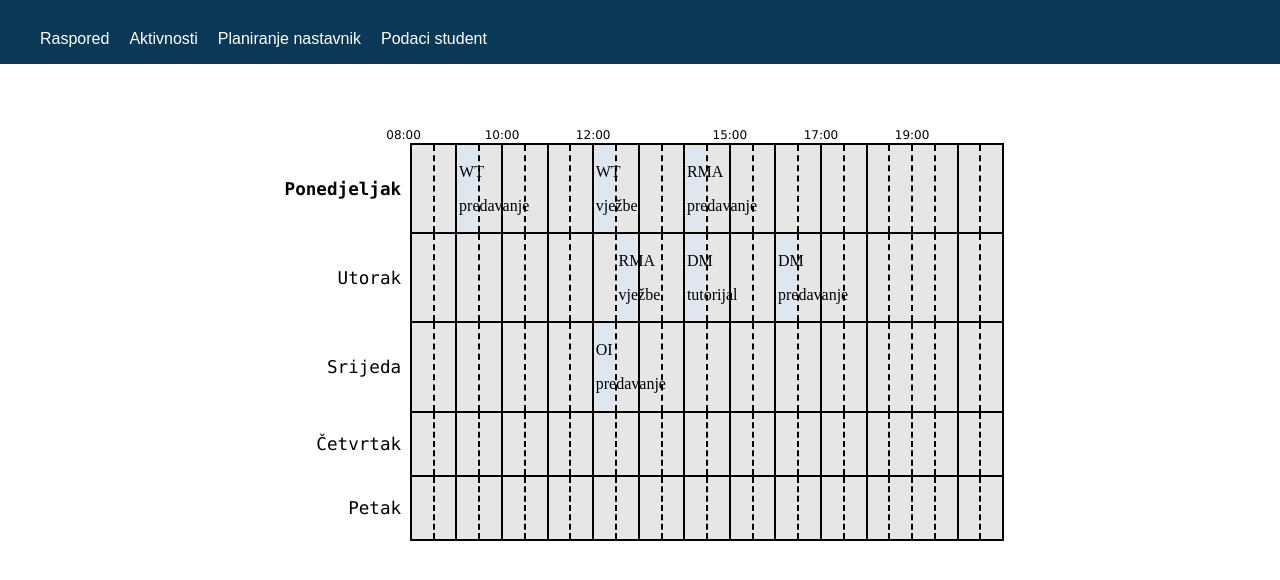
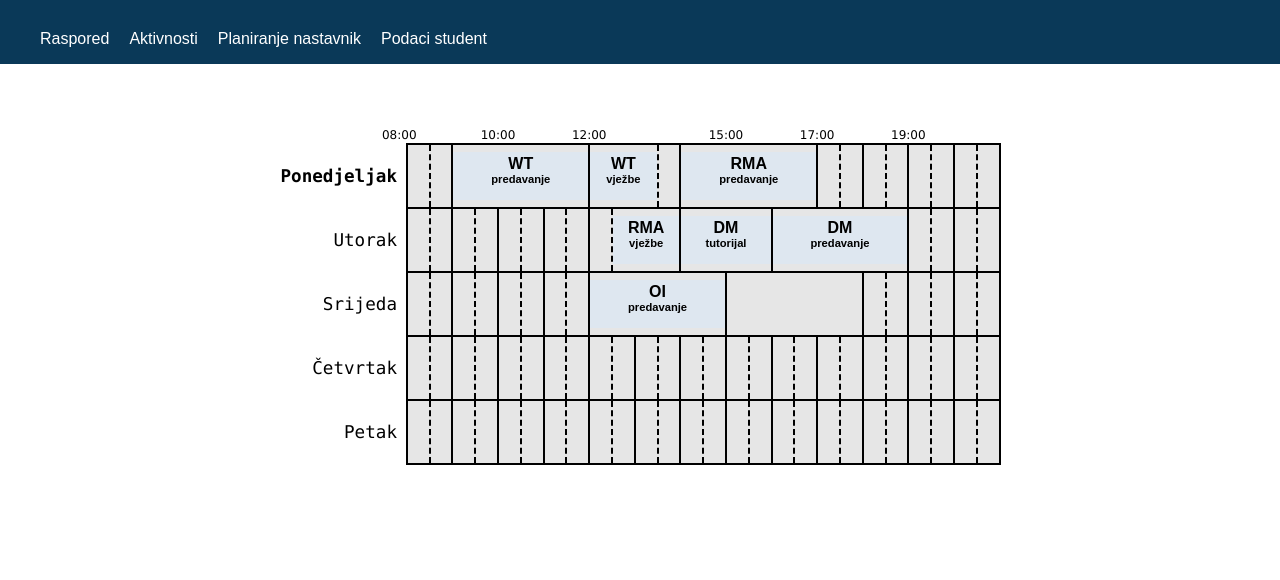
Before and after one commit to zlxxo/Web-Technologies-Project, a plain HTML site: page raspored/raspored.html in a window 1280 px wide. Drawn offline with Linux system fonts and the light colour scheme.

Commit message:
zadatak 1 - promijenio dio za sadržaj tabele, dodijelio klase svakom elementu tabele

```diff
--- a/raspored/raspored.css
+++ b/raspored/raspored.css
@@ -15,8 +15,7 @@ table {
 }
 
 td {
-    width: 1.1em;
-    padding: 0.1em;
+    width: 1.3em;
 }
 
 tr {
@@ -33,7 +32,7 @@ table, tr, td {
 
 .dan {
     text-align: right;
-    padding: 0.5em;
+    padding-right: 0.5em;
     font-size: 1.1em;
     font-family: "Lucida Console", Courier, monospace;
 }
@@ -54,40 +53,46 @@ table, tr, td {
     border-width: 2px;
     border-color: black;
     border-style: solid;
+    margin: 0%;
+    padding: 0%;
 }
 
-.sat:nth-child(2n) {
+.cijeli {
     border-right-style: dashed;
 }
 
-.sat:nth-child(2n + 1) {
+.pola {
     border-left-style: dashed;
-}
-
-.sat:nth-child(24) {
-    border-left-style: dashed;
-}
-
-.sat:nth-child(23) {
-    border-right-style: dashed;
 }
 
 .cas {
     background-color: #dee7f0;
-    height: 100%;
-    width: 100%;
+    padding: 0.2em;
 }
 
-.predavanje {
-    columns: 1.1em 6;
+.cas p {
+    text-align: center;
+    font-family: Arial, Helvetica, sans-serif;
+    font-weight: bolder;
 }
 
-.vjezbe {
-    columns: 1.1em 3;
+.cas .predmet {
+    font-size: 1em;
+    margin-bottom: 0%;
+    margin-top: 0%;
 }
 
-.tutorijal {
-    columns: 1.1em 4;
+.cas .tip {
+    margin-top: 0%;
+    font-size: 0.7em;
+}
+
+.pola.predavanje, .pola.tutorijal {
+    border-left-style: dashed;
+}
+
+.cijeli.vjezbe, .pola.predavanje, .pola.tutorijal {
+    border-right-style: dashed;
 }
 
 #meni {
--- a/raspored/raspored.html
+++ b/raspored/raspored.html
@@ -35,183 +35,151 @@
                 </tr>
                 <tr>
                     <td class="prvi dan" colspan="4">Ponedjeljak</td>
-                    <td class="sat"></td>
-                    <td class="sat"></td>
-                    <td class="sat">
-                        <div class="cas predavanje">
+                    <td class="sat cijeli"></td>
+                    <td class="sat pola"></td>
+                    <td class="sat cijeli predavanje" colspan="6">
+                        <div class="cas">
                             <p class="predmet">WT</p>
                             <p class="tip">predavanje</p>
                         </div>
                     </td>
-                    <td class="sat"></td>
-                    <td class="sat"></td>
-                    <td class="sat"></td>
-                    <td class="sat"></td>
-                    <td class="sat"></td>
-                    <td class="sat">
-                        <div class="cas vjezbe">
+                    <td class="sat cijeli vjezbe" colspan="3">
+                        <div class="cas">
                             <p class="predmet">WT</p>
                             <p class="tip">vježbe</p>
                         </div>
                     </td>
-                    <td class="sat"></td>
-                    <td class="sat"></td>
-                    <td class="sat"></td>
-                    <td class="sat">
-                        <div class="cas predavanje">
+                    <td class="sat pola"></td>
+                    <td class="sat cijeli predavanje" colspan="6">
+                        <div class="cas">
                             <p class="predmet">RMA</p>
                             <p class="tip">predavanje</p>
                         </div>
                     </td>
-                    <td class="sat"></td>
-                    <td class="sat"></td>
-                    <td class="sat"></td>
-                    <td class="sat"></td>
-                    <td class="sat"></td>
-                    <td class="sat"></td>
-                    <td class="sat"></td>
-                    <td class="sat"></td>
-                    <td class="sat"></td>
-                    <td class="sat"></td>
-                    <td class="sat"></td>
-                    <td class="sat"></td>
-                    <td class="sat"></td>
+                    <td class="sat cijeli"></td>
+                    <td class="sat pola"></td>
+                    <td class="sat cijeli"></td>
+                    <td class="sat pola"></td>
+                    <td class="sat cijeli"></td>
+                    <td class="sat pola"></td>
+                    <td class="sat cijeli"></td>
+                    <td class="sat pola"></td>
                 </tr>
                 <tr>
                     <td class="dan" colspan="4">Utorak</td>
-                    <td class="sat"></td>
-                    <td class="sat"></td>
-                    <td class="sat"></td>
-                    <td class="sat"></td>
-                    <td class="sat"></td>
-                    <td class="sat"></td>
-                    <td class="sat"></td>
-                    <td class="sat"></td>
-                    <td class="sat"></td>
-                    <td class="sat">
-                        <div class="cas vjezbe">
+                    <td class="sat cijeli"></td>
+                    <td class="sat pola"></td>
+                    <td class="sat cijeli"></td>
+                    <td class="sat pola"></td>
+                    <td class="sat cijeli"></td>
+                    <td class="sat pola"></td>
+                    <td class="sat cijeli"></td>
+                    <td class="sat pola"></td>
+                    <td class="sat cijeli"></td>
+                    <td class="sat pola vjezbe" colspan="3">
+                        <div class="cas">
                             <p class="predmet">RMA</p>
                             <p class="tip">vježbe</p>
                         </div>
                     </td>
-                    <td class="sat"></td>
-                    <td class="sat"></td>
-                    <td class="sat">
-                        <div class="cas tutorijal">
+                    <td class="sat cijeli tutorijal" colspan="4">
+                        <div class="cas">
                             <p class="predmet">DM</p>
                             <p class="tip">tutorijal</p>
                         </div>
                     </td>
-                    <td class="sat"></td>
-                    <td class="sat"></td>
-                    <td class="sat"></td>
-                    <td class="sat">
-                        <div class="cas predavanje">
+                    <td class="sat cijeli predavanje" colspan="6">
+                        <div class="cas">
                             <p class="predmet">DM</p>
                             <p class="tip">predavanje</p>
                         </div>
                     </td>
-                    <td class="sat"></td>
-                    <td class="sat"></td>
-                    <td class="sat"></td>
-                    <td class="sat"></td>
-                    <td class="sat"></td>
-                    <td class="sat"></td>
-                    <td class="sat"></td>
-                    <td class="sat"></td>
-                    <td class="sat"></td>
+                    <td class="sat cijeli"></td>
+                    <td class="sat pola"></td>
+                    <td class="sat cijeli"></td>
+                    <td class="sat pola"></td>
                 </tr>
                 <tr>
                     <td class="dan" colspan="4">Srijeda</td>
-                    <td class="sat"></td>
-                    <td class="sat"></td>
-                    <td class="sat"></td>
-                    <td class="sat"></td>
-                    <td class="sat"></td>
-                    <td class="sat"></td>
-                    <td class="sat"></td>
-                    <td class="sat"></td>
-                    <td class="sat">
-                        <div class="cas predavanje">
+                    <td class="sat cijeli"></td>
+                    <td class="sat pola"></td>
+                    <td class="sat cijeli"></td>
+                    <td class="sat pola"></td>
+                    <td class="sat cijeli"></td>
+                    <td class="sat pola"></td>
+                    <td class="sat cijeli"></td>
+                    <td class="sat pola"></td>
+                    <td class="sat cijeli predavanje" colspan="6">
+                        <div class="cas">
                             <p class="predmet">OI</p>
                             <p class="tip">predavanje</p>
                         </div>
                     </td>
-                    <td class="sat"></td>
-                    <td class="sat"></td>
-                    <td class="sat"></td>
-                    <td class="sat"></td>
-                    <td class="sat"></td>
-                    <td class="sat"></td>
-                    <td class="sat"></td>
-                    <td class="sat"></td>
-                    <td class="sat"></td>
-                    <td class="sat"></td>
-                    <td class="sat"></td>
-                    <td class="sat"></td>
-                    <td class="sat"></td>
-                    <td class="sat"></td>
-                    <td class="sat"></td>
-                    <td class="sat"></td>
-                    <td class="sat"></td>
+                    <td class="sat cijeli predavanje" colspan="6"></td>
+                    <td class="sat cijeli"></td>
+                    <td class="sat pola"></td>
+                    <td class="sat cijeli"></td>
+                    <td class="sat pola"></td>
+                    <td class="sat cijeli"></td>
+                    <td class="sat pola"></td>
                 </tr>
                 <tr>
                     <td class="dan" colspan="4">Četvrtak</td>
-                    <td class="sat"></td>
-                    <td class="sat"></td>
-                    <td class="sat"></td>
-                    <td class="sat"></td>
-                    <td class="sat"></td>
-                    <td class="sat"></td>
-                    <td class="sat"></td>
-                    <td class="sat"></td>
-                    <td class="sat"></td>
-                    <td class="sat"></td>
-                    <td class="sat"></td>
-                    <td class="sat"></td>
-                    <td class="sat"></td>
-                    <td class="sat"></td>
-                    <td class="sat"></td>
-                    <td class="sat"></td>
-                    <td class="sat"></td>
-                    <td class="sat"></td>
-                    <td class="sat"></td>
-                    <td class="sat"></td>
-                    <td class="sat"></td>
-                    <td class="sat"></td>
-                    <td class="sat"></td>
-                    <td class="sat"></td>
-                    <td class="sat"></td>
-                    <td class="sat"></td>
+                    <td class="sat cijeli"></td>
+                    <td class="sat pola"></td>
+                    <td class="sat cijeli"></td>
+                    <td class="sat pola"></td>
+                    <td class="sat cijeli"></td>
+                    <td class="sat pola"></td>
+                    <td class="sat cijeli"></td>
+                    <td class="sat pola"></td>
+                    <td class="sat cijeli"></td>
+                    <td class="sat pola"></td>
+                    <td class="sat cijeli"></td>
+                    <td class="sat pola"></td>
+                    <td class="sat cijeli"></td>
+                    <td class="sat pola"></td>
+                    <td class="sat cijeli"></td>
+                    <td class="sat pola"></td>
+                    <td class="sat cijeli"></td>
+                    <td class="sat pola"></td>
+                    <td class="sat cijeli"></td>
+                    <td class="sat pola"></td>
+                    <td class="sat cijeli"></td>
+                    <td class="sat pola"></td>
+                    <td class="sat cijeli"></td>
+                    <td class="sat pola"></td>
+                    <td class="sat cijeli"></td>
+                    <td class="sat pola"></td>
                 </tr>
                 <tr>
                     <td class="dan" colspan="4">Petak</td>
-                    <td class="sat"></td>
-                    <td class="sat"></td>
-                    <td class="sat"></td>
-                    <td class="sat"></td>
-                    <td class="sat"></td>
-                    <td class="sat"></td>
-                    <td class="sat"></td>
-                    <td class="sat"></td>
-                    <td class="sat"></td>
-                    <td class="sat"></td>
-                    <td class="sat"></td>
-                    <td class="sat"></td>
-                    <td class="sat"></td>
-                    <td class="sat"></td>
-                    <td class="sat"></td>
-                    <td class="sat"></td>
-                    <td class="sat"></td>
-                    <td class="sat"></td>
-                    <td class="sat"></td>
-                    <td class="sat"></td>
-                    <td class="sat"></td>
-                    <td class="sat"></td>
-                    <td class="sat"></td>
-                    <td class="sat"></td>
-                    <td class="sat"></td>
-                    <td class="sat"></td>
+                    <td class="sat cijeli"></td>
+                    <td class="sat pola"></td>
+                    <td class="sat cijeli"></td>
+                    <td class="sat pola"></td>
+                    <td class="sat cijeli"></td>
+                    <td class="sat pola"></td>
+                    <td class="sat cijeli"></td>
+                    <td class="sat pola"></td>
+                    <td class="sat cijeli"></td>
+                    <td class="sat pola"></td>
+                    <td class="sat cijeli"></td>
+                    <td class="sat pola"></td>
+                    <td class="sat cijeli"></td>
+                    <td class="sat pola"></td>
+                    <td class="sat cijeli"></td>
+                    <td class="sat pola"></td>
+                    <td class="sat cijeli"></td>
+                    <td class="sat pola"></td>
+                    <td class="sat cijeli"></td>
+                    <td class="sat pola"></td>
+                    <td class="sat cijeli"></td>
+                    <td class="sat pola"></td>
+                    <td class="sat cijeli"></td>
+                    <td class="sat pola"></td>
+                    <td class="sat cijeli"></td>
+                    <td class="sat pola"></td>
                 </tr>
             </table>
         </div>
```
